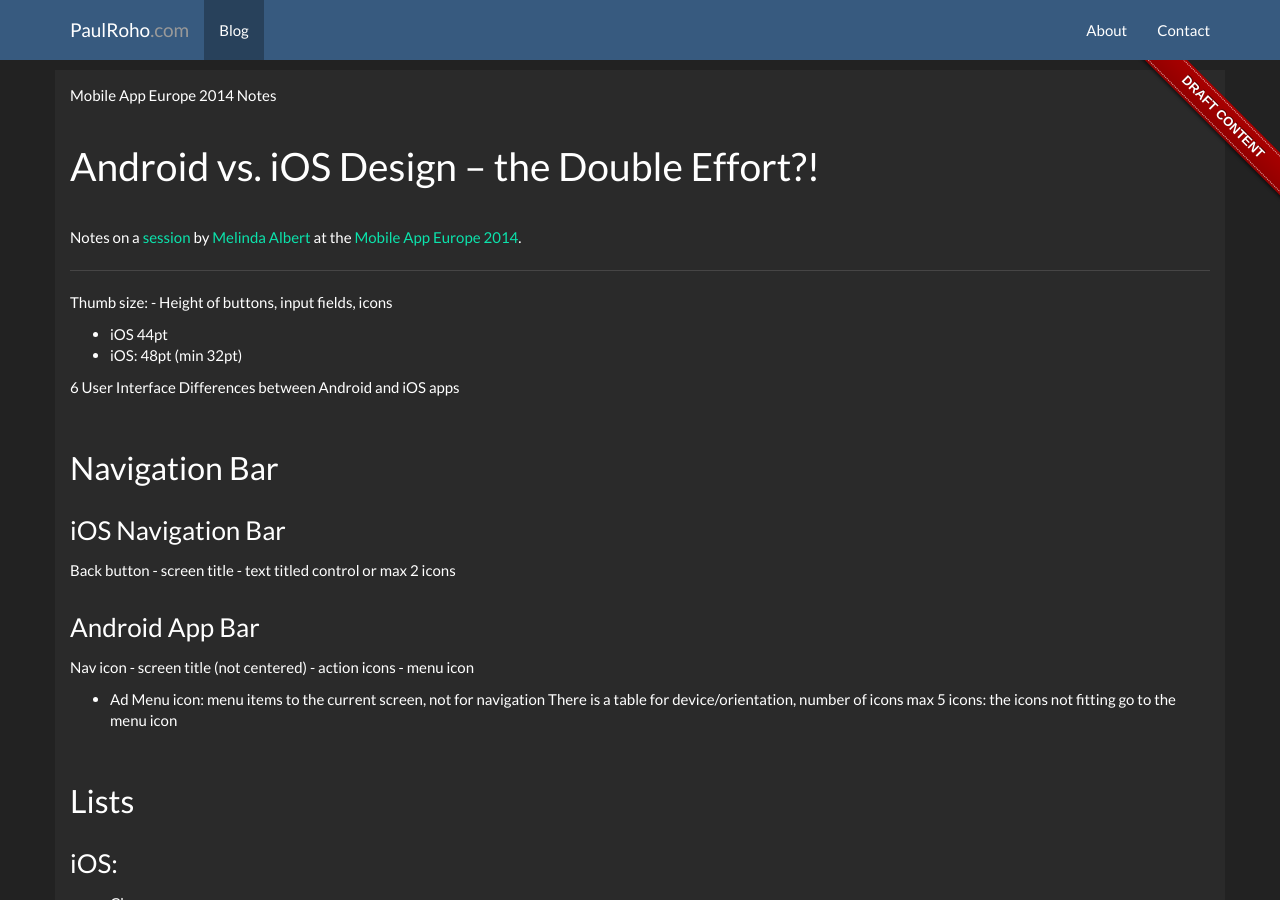
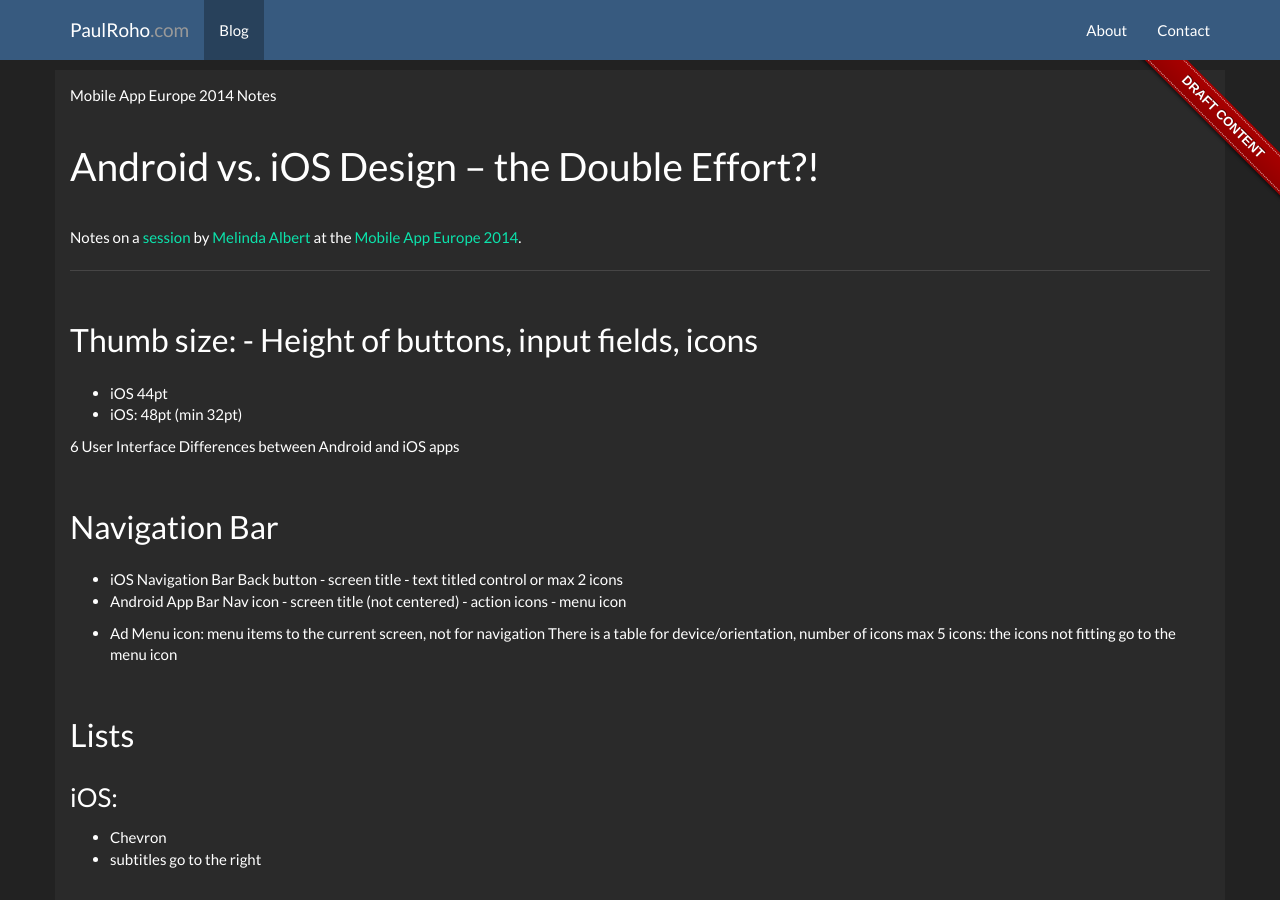
Before and after one commit to paulroho/paulroho.github.io, a Jekyll site: the page built from _posts/2014-09-29-Android-vs-iOS-Design.md, in a window 1280 px wide and 900 px high. Built offline with Jekyll 4.4.1, drawn with Linux system fonts in a browser that asks for light colours; nearby versions of some CDN libraries.

Commit message:
fixed non-existing ###

```diff
--- a/_posts/2014-09-29-Android-vs-iOS-Design.md
+++ b/_posts/2014-09-29-Android-vs-iOS-Design.md
@@ -13,17 +13,17 @@
 at the [Mobile App Europe 2014](http://mobileappeurope.com/).
 
 ---
-Thumb size: - Height of buttons, input fields, icons
+##Thumb size: - Height of buttons, input fields, icons
 * iOS 44pt
 * iOS: 48pt (min 32pt)
 
 6 User Interface Differences between Android and iOS apps
 
 ## Navigation Bar
-### iOS Navigation Bar
-Back button - screen title - text titled control or max 2 icons
-### Android App Bar
-Nav icon - screen title (not centered) - action icons - menu icon
+* iOS Navigation Bar
+	Back button - screen title - text titled control or max 2 icons
+* Android App Bar
+	Nav icon - screen title (not centered) - action icons - menu icon
 
 * Ad Menu icon:
 menu items to the current screen, not for navigation
```
